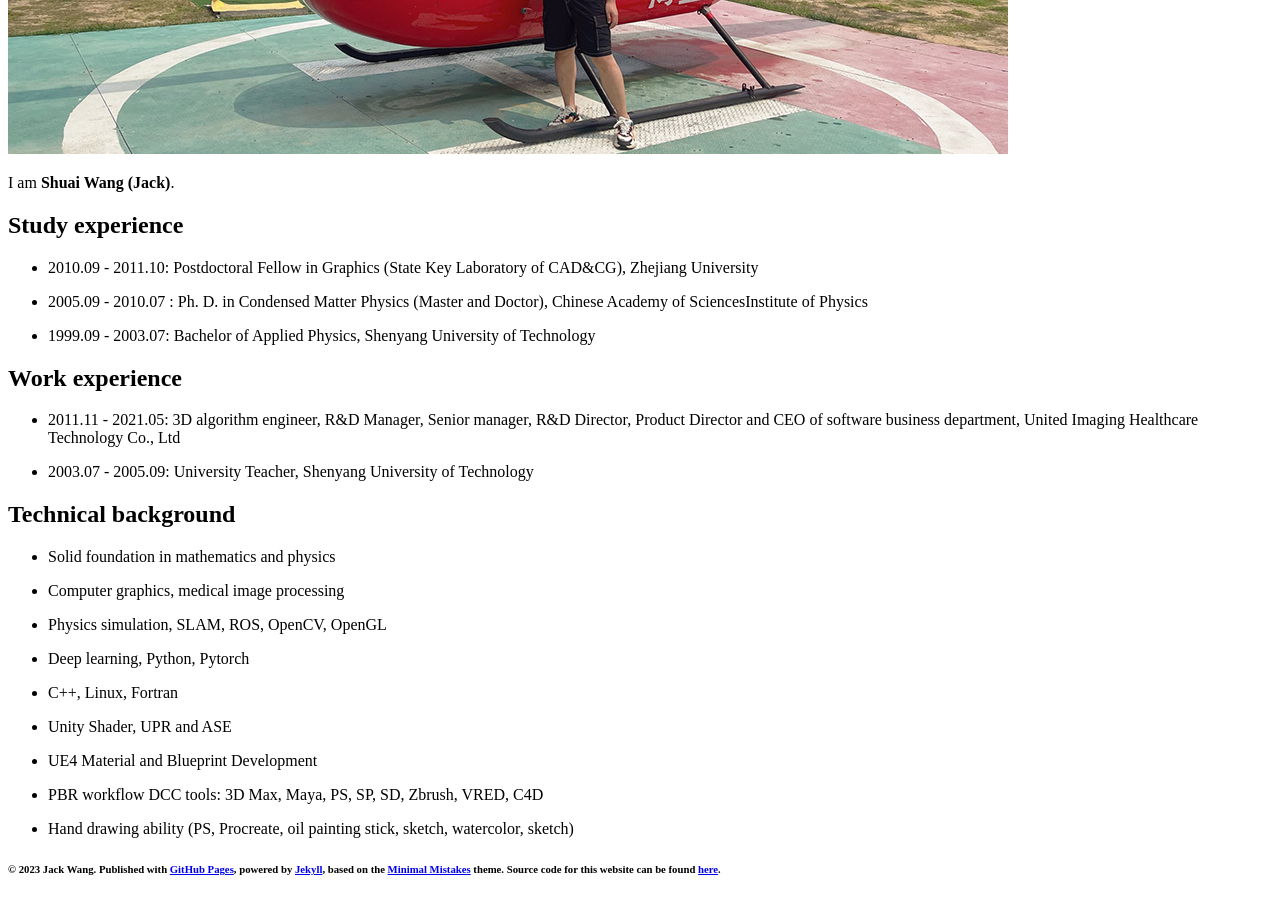
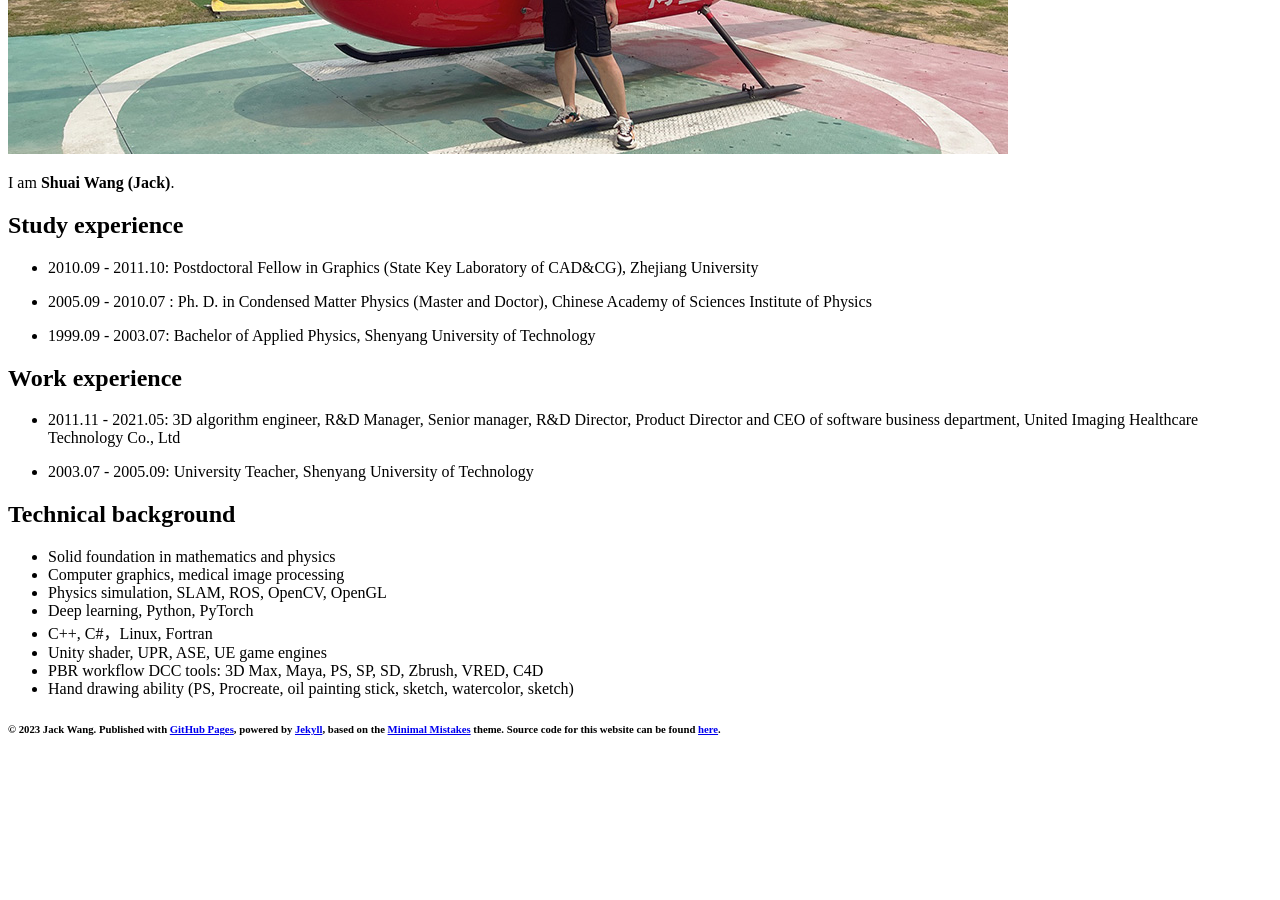
Before and after one commit to swang81/swang81.github.io, a Jekyll site: the page built from index.md, in a window 1280 px wide and 900 px high, scrolled down 958 px. Built offline with Jekyll 4.4.1, drawn with Linux system fonts in a browser that asks for light colours; nearby versions of some CDN libraries; comment, search, counter and statistics services are not loaded; our own code applies the rules of GitHub Pages for plain Markdown files; after the commit the page ends 1718 px from its top, so only the background shows below that.

Commit message:
add vr ar 3dp

```diff
--- a/index.md
+++ b/index.md
@@ -13,7 +13,7 @@
 ## Study experience
 - 2010.09 - 2011.10: Postdoctoral Fellow in Graphics (State Key Laboratory of CAD&CG), Zhejiang University
 
-- 2005.09 - 2010.07 :   Ph. D. in Condensed Matter Physics (Master and Doctor), Chinese Academy of SciencesInstitute of Physics
+- 2005.09 - 2010.07 :   Ph. D. in Condensed Matter Physics (Master and Doctor), Chinese Academy of Sciences Institute of Physics
 
 - 1999.09 - 2003.07:   Bachelor of Applied Physics, Shenyang University of Technology
 
@@ -27,19 +27,10 @@
 ## **Technical background**
 
 + Solid foundation in mathematics and physics
-
 + Computer graphics, medical image processing
-
 + Physics simulation, SLAM, ROS, OpenCV, OpenGL
-
-+ Deep learning, Python, Pytorch
-
-+ C++, Linux, Fortran
-
-+ Unity Shader, UPR and ASE
-
-+ UE4 Material and Blueprint Development
-
++ Deep learning, Python, PyTorch
++ C++, C#，Linux, Fortran
++ Unity shader, UPR, ASE, UE game engines
 + PBR workflow DCC tools: 3D Max, Maya, PS, SP, SD, Zbrush, VRED, C4D
-
 + Hand drawing ability (PS, Procreate, oil painting stick, sketch, watercolor, sketch)
```
Also changed, not shown: projects.md (+11 -2 lines), images/vrar3dprinting.jpg (added).
